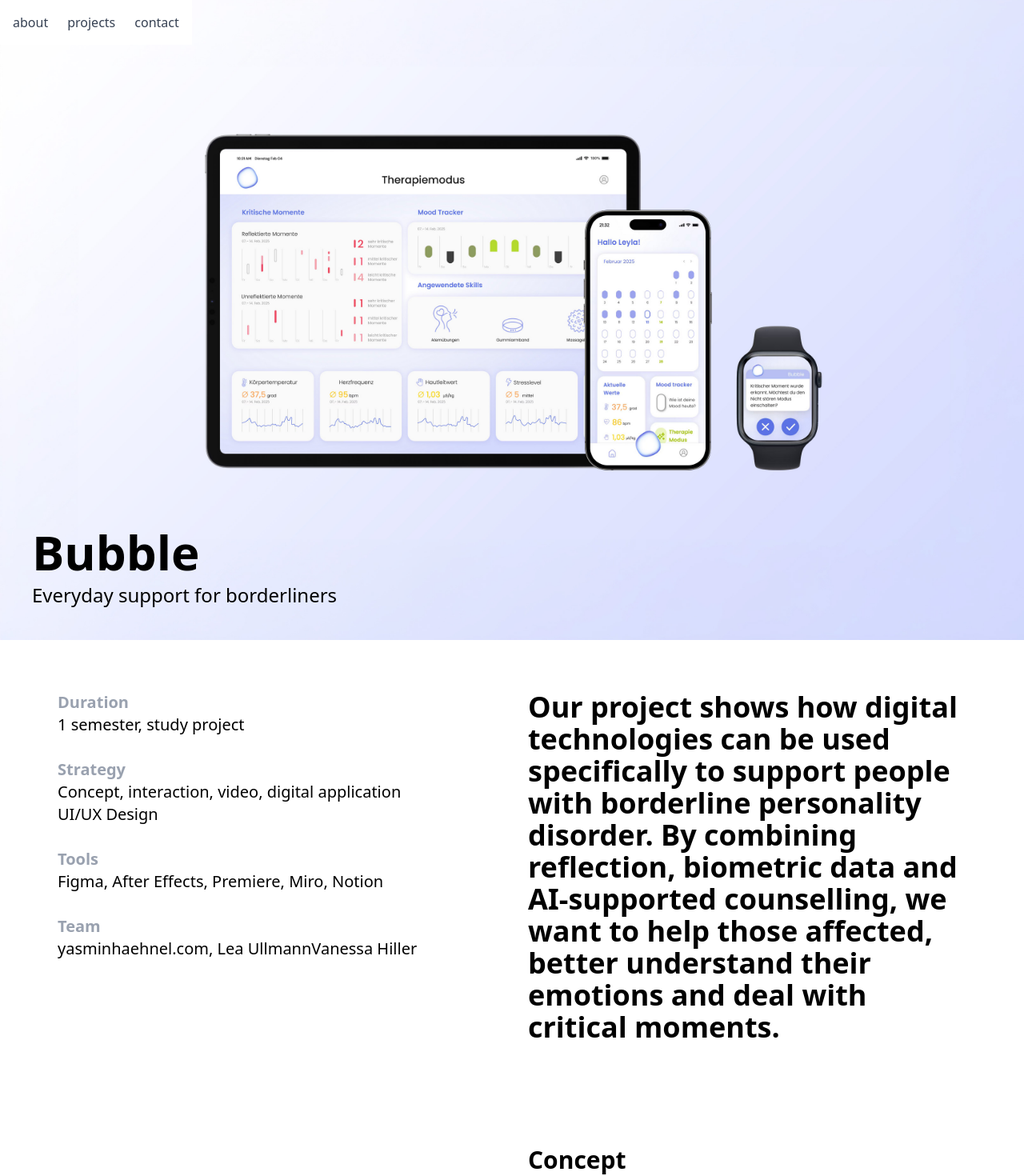
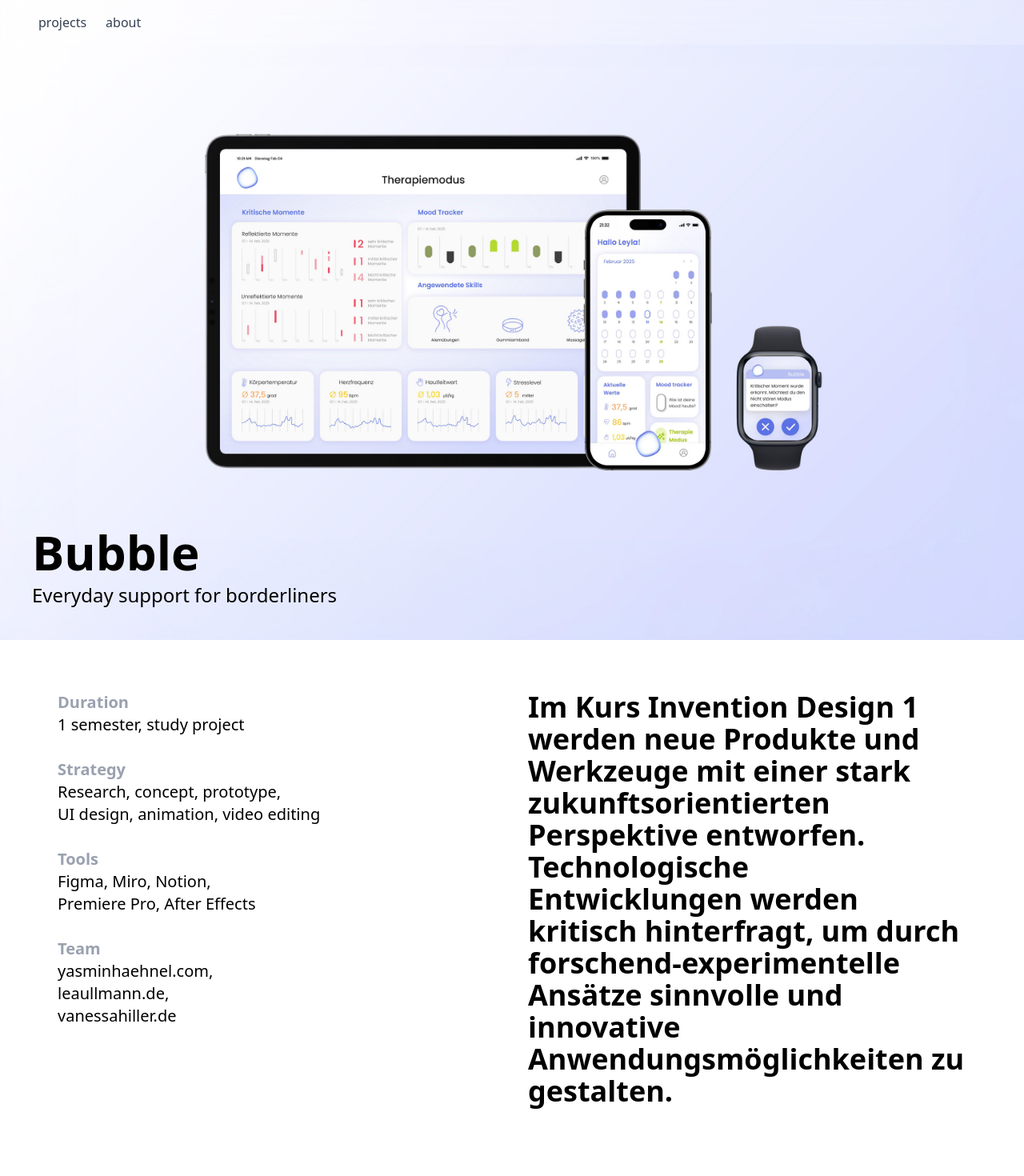
Before and after one commit to michellepriskakern/hfg-portfolio, a Nuxt app: page /projects/Bubble in a window 1280 px wide. Shown: the top 1470 px of the page at 80% size. Built offline with nearby package versions, Linux system fonts and the light colour scheme.

Commit message:
aboutme und nav angepaassr

```diff
--- a/components/Navigation.vue
+++ b/components/Navigation.vue
@@ -1,18 +1,20 @@
 <template>
-  <nav class="fixed top-0 left-0 w-auto bg-white p-4 z-50">
-    <ul class="flex space-x-6 text-gray-700 text-base">
-      <li>
-        <NuxtLink to="/about" class="hover:text-purple-500">about</NuxtLink>
-      </li>
+  <nav class="fixed top-0 left-0 w-full bg-white/20 backdrop-blur-md z-50">
+    <div class="flex justify-start">
+      <ul class="flex space-x-6 text-gray-700 text-base lg:pl-12 pl-6 py-4">
         <li>
           <NuxtLink to="/" class="hover:text-purple-500">projects</NuxtLink>
         </li>
         <li>
-        <NuxtLink to="/contact" class="hover:text-purple-500">contact</NuxtLink>
+          <NuxtLink to="/about" class="hover:text-purple-500">about</NuxtLink>
         </li>
+
       </ul>
+    </div>
   </nav>
 </template>
+
+
 
 <style>
 @reference "tailwindcss";
--- a/pages/about.vue
+++ b/pages/about.vue
@@ -1,13 +1,85 @@
 <template>
-  <div class= "text-4xl text-black-600 m-2">
-    <h1>about me</h1>
+  <div class="about-container">
+    <!-- Hero Section -->
+    <section class="hero-section relative">
+      <img src="/images/skydiving.png" alt="Skydiving Background" class="hero-img" />
+      <div class="hero-text absolute text-center">
+        <h2 class="text-white text-3xl sm:text-7xl font-light">
+          always searching for<br />
+          <span class="font-bold" :style="{ color: currentColor }">
+            {{ currentPhrase }}
+          </span>
+        </h2>
+      </div>
+    </section>
+
+    <!-- About Text Section -->
+    <section class="about-text-section py-12 px-6 sm:px-16 bg-white text-black text-lg leading-relaxed max-w-3xl mx-auto">
+      <p>
+        Hier ist ein <strong>Platzhaltertext</strong> über mich. Du kannst diesen Bereich nutzen, um deine Geschichte zu erzählen, deine Werte oder deine Projekte vorzustellen.
+      </p>
+      <p class="mt-6">
+        Alles, was dich ausmacht, kann hier seinen Platz finden – sei es kreativ, professionell oder ganz persönlich.
+      </p>
+    </section>
   </div>
 </template>
 
 <script lang="ts" setup>
+import { ref, onMounted, onUnmounted } from 'vue'
 
+const phrases = [
+  { text: 'new adventures', color: '#FDD835' },
+  { text: 'better interactions', color: '#FB8C00' },
+  { text: 'new ideas', color: '#AB47BC' },
+]
+
+const currentPhrase = ref(phrases[0].text)
+const currentColor = ref(phrases[0].color)
+let index = 0
+let intervalId: number
+
+onMounted(() => {
+  intervalId = setInterval(() => {
+    index = (index + 1) % phrases.length
+    currentPhrase.value = phrases[index].text
+    currentColor.value = phrases[index].color
+  }, 5000)
+})
+
+onUnmounted(() => {
+  clearInterval(intervalId)
+})
 </script>
 
-<style>
+<style scoped>
+.about-container {
+  font-family: 'Helvetica Neue', sans-serif;
+}
 
+.hero-section {
+  height: 90vh;
+  display: flex;
+  align-items: center;
+  justify-content: center;
+  overflow: hidden;
+  position: relative;
+}
+
+.hero-img {
+  object-fit: cover;
+  width: 100%;
+  height: 100%;
+  filter: brightness(0.9);
+}
+
+.hero-text {
+  top: 50%;
+  left: 50%;
+  transform: translate(-50%, -50%);
+}
+
+.about-text-section {
+  background: #fff;
+}
 </style>
--- a/pages/projects/Bubble.vue
+++ b/pages/projects/Bubble.vue
@@ -15,24 +15,22 @@
       <div class="text-xl">
         <p><span class="text-gray-400 font-semibold">Duration</span><br>1 semester,  study project</p>
         <br>
-        <p><span class="text-gray-400 font-semibold">Strategy</span><br>Concept, interaction, video, digital application <br> UI/UX Design</p>
+        <p><span class="text-gray-400 font-semibold">Strategy</span><br>Research, concept, prototype, <br>  UI design, animation, video editing</p>
         <br>
-        <p><span class="text-gray-400 font-semibold">Tools</span><br>Figma, After Effects, Premiere, Miro, Notion</p>
+        <p><span class="text-gray-400 font-semibold">Tools</span><br>Figma, Miro, Notion, <br>  Premiere Pro, After Effects</p>
         <br>
         <p>
   <span class="text-gray-400 font-semibold">Team</span><br>
-  <a href="https://yasminhaehnel.com" target="_blank" class="text-black-500 hover:underline">yasminhaehnel.com</a>,
-  <a href="https://leaullmann.de" target="_blank" class="text-black-500 hover:underline">Lea Ullmann</a>
-  <a href="vanessahiller.de" target="_blank" class="text-black-500 hover:underline">Vanessa Hiller</a>
+  <a href="https://yasminhaehnel.com" target="_blank" class="text-black-500 hover:underline">yasminhaehnel.com</a>, <br>
+  <a href="https://leaullmann.de" target="_blank" class="text-black-500 hover:underline">leaullmann.de</a>,  <br>
+<a href="https://vanessahiller.de" target="_blank" class="text-black-500 hover:underline">vanessahiller.de</a> <br>
 </p>
       </div>
 
       <!-- Rechter Bereich -->
       <div>
         <p class="text-4xl font-semibold">
-          Our project shows how digital technologies can be used specifically to support people with borderline personality disorder.
-          By combining reflection, biometric data and AI-supported counselling, we want to help those affected,
-          better understand their emotions and deal with critical moments.
+          Im Kurs Invention Design 1 werden neue Produkte und Werkzeuge mit einer stark zukunftsorientierten Perspektive entworfen. Technologische Entwicklungen werden kritisch hinterfragt, um durch forschend-experimentelle Ansätze sinnvolle und innovative Anwendungsmöglichkeiten zu gestalten.
         </p>
       </div>
     </section>
@@ -43,11 +41,13 @@
       <div>
         <h2 class="text-3xl font-bold mb-4">Concept</h2>
         <p class="text-lg leading-relaxed">
+          People with borderline often experience intense emotions that are difficult to grasp. The topic is very sensitive, which is why we have invested a lot of time in our research and worked with various experts from different fields, all of whom work with borderline sufferers.
+          <br><br>
           Our project shows how digital technologies can be used specifically to support people with borderline personality disorder.
-          <br><br>
+
           By combining reflection, biometric data and AI-supported support, we want to help those affected to better understand their emotions and deal with critical moments.
           <br><br>
-          It was particularly important to us to develop an application that can be seamlessly integrated into everyday life and supports both the therapeutic process and personal well-being.
+          It was particularly important to us to develop an application that can be seamlessly integrated into everyday life and supports both the therapeutic process and personal well-being.<br> It is a fictitious future-oriented project.
         </p>
       </div>
     </section>
```
Also changed, not shown: 1 other file (tests, documents, lock files or other folders). Lines whose indentation alone changed are shown as unchanged.
